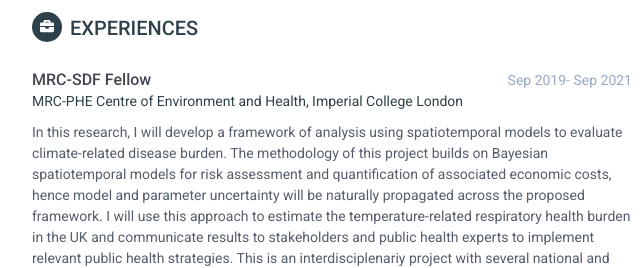
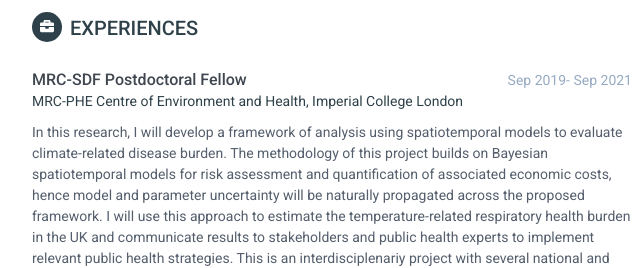
Before and after one commit to gkonstantinoudis/webpage1.0, a plain HTML site: page index.html in a window 1280 px wide. Shown: the part 230-498 px from the top of the page, 188-828 px from the left. Drawn offline with Linux system fonts and the light colour scheme.

Commit message:
Add postdoctoral fellow

```diff
--- a/index.html
+++ b/index.html
@@ -194,7 +194,7 @@
 
 <div class="upper-row">
 
-<h3 class="job-title">MRC-SDF Fellow</h3>
+<h3 class="job-title">MRC-SDF Postdoctoral Fellow</h3>
 
 <div class="time">Sep 2019- Sep 2021</div>
 
```
